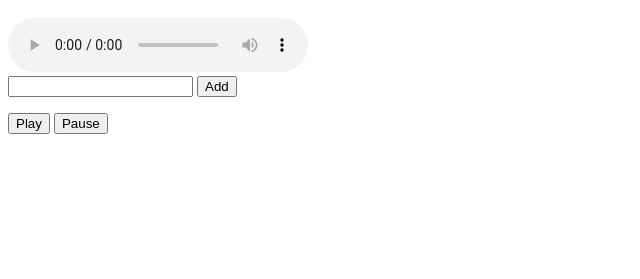
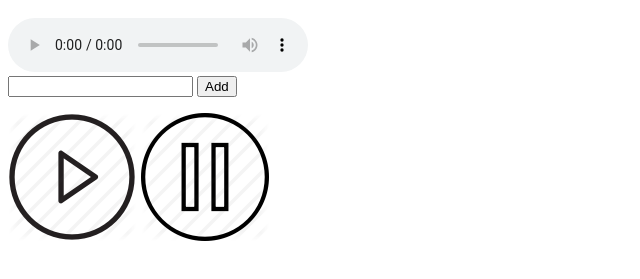
Before and after one commit to megankale/Playlist, a plain HTML site: page index.html in a window 1280 px wide. Shown: the part 101-380 px from the top of the page, without its empty margins (0-640 px from the left). Drawn offline with nearby package versions, Linux system fonts and the light colour scheme.

Commit message:
Fourth Commit

```diff
--- a/index.html
+++ b/index.html
@@ -5,6 +5,7 @@
   <meta name="viewport" content="width=device-width, initial-scale=1.0">
   <meta http-equiv="X-UA-Compatible" content="ie=edge">
   <title>Finally!</title>
+  <link rel="stylesheet" href="style.css">
 </head>
 <body>
   <h1>Juke It</h1>
@@ -26,8 +27,8 @@
 
   </ul>
 
-  <input type="button" value="Play" id="Play"></input>
-  <input type="button" value="Pause" id="Pause"></input>
+  <input type="button" id="Play"></input>
+  <input type="button" id="Pause"></input>
 
   <!-- <br>
       <button id="playButton" value="Play"></button>
--- /dev/null
+++ b/style.css
@@ -0,0 +1,25 @@
+#Play{
+  background : url('./play.png') no-repeat;
+}
+#Pause{
+   background: url('./pause.png') no-repeat;
+}
+button{
+  height:128px;
+  width: 128px;
+  border: none;
+  background-size: 50% 50%;
+  background-position: center;
+  float:left;
+  margin-right:5px;
+}
+input[type=button]{
+  color: red;
+  height:128px;
+  width: 128px;
+  float:left;
+  margin-right:5px;
+  border: none;
+  background-size: 50% 50%;
+  background-position: center;
+}
```
Also changed, not shown: pause.png (added), play.png (added).
